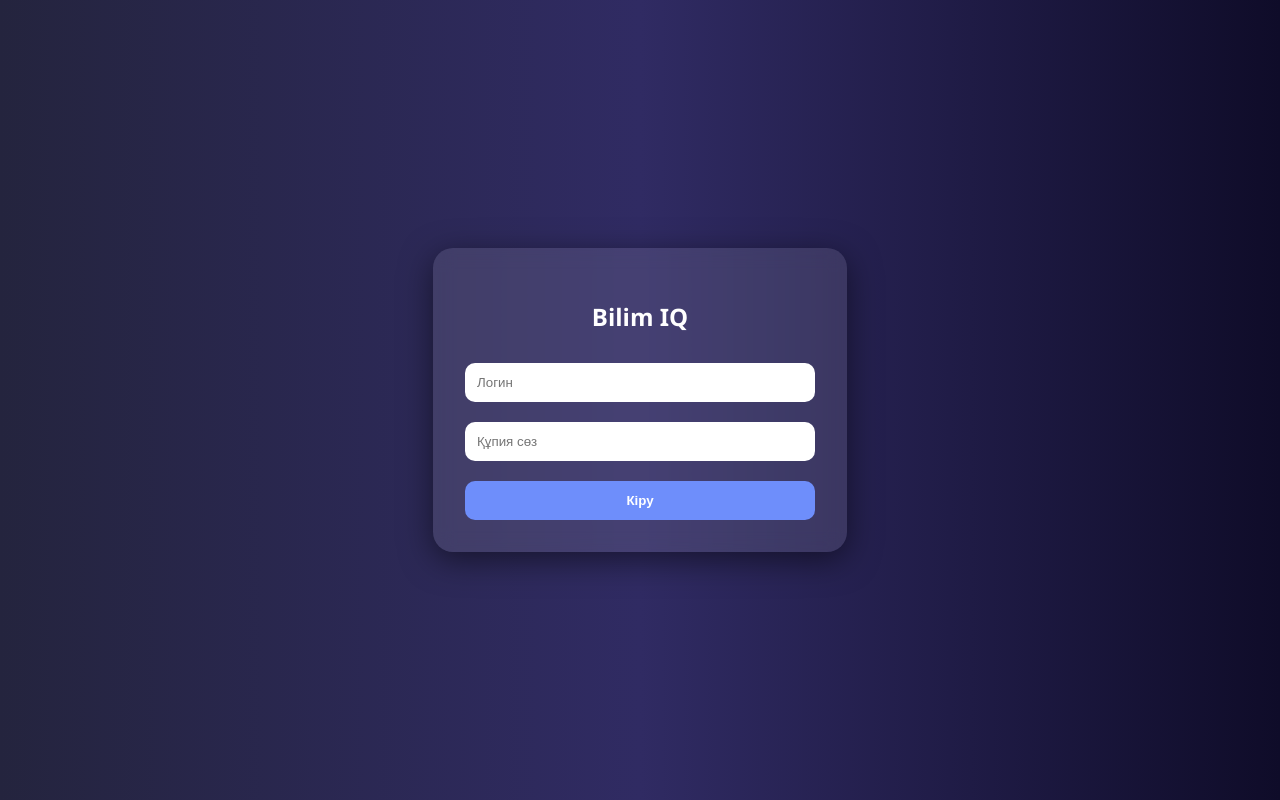
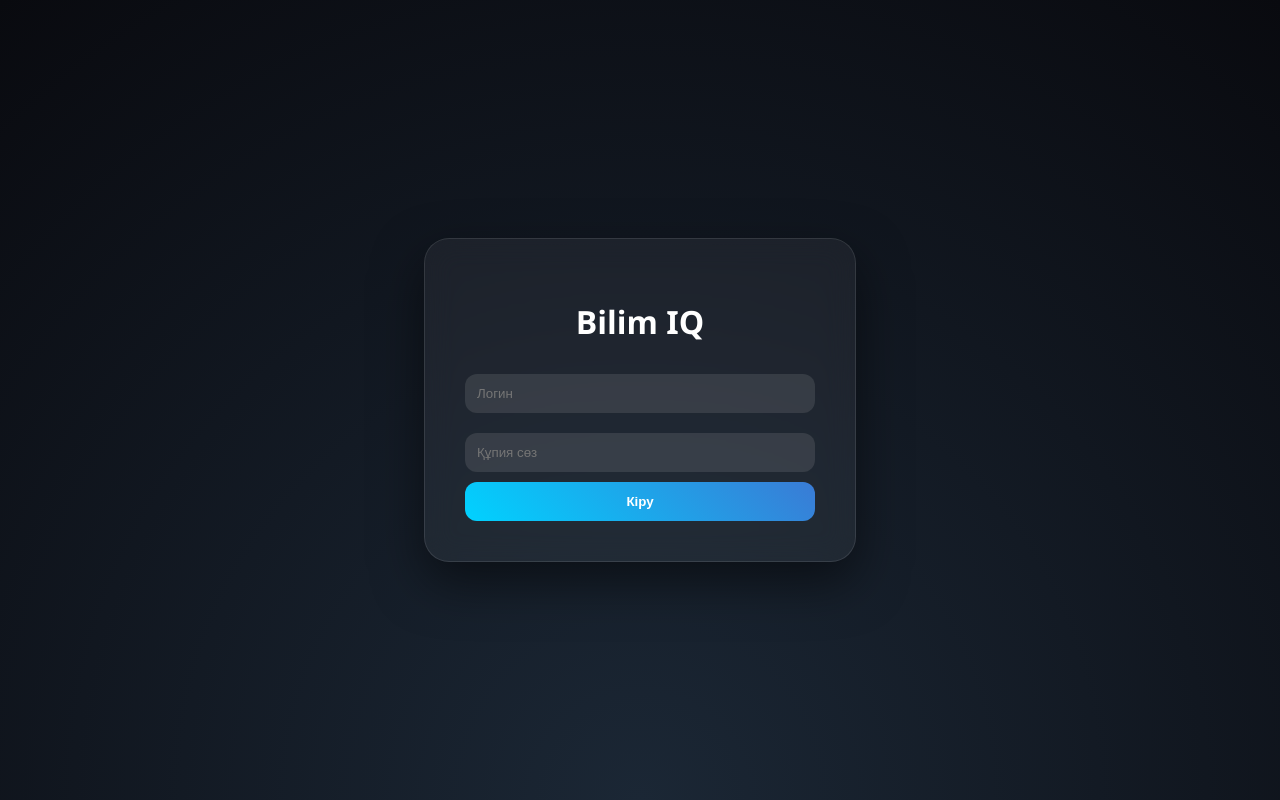
Before and after one commit to alishersultansiyk06-creator/bilim-iq, a Flask app: page /login in a window 1280 px wide. Run offline with Flask 3, Linux system fonts and the light colour scheme; data comes from the database, SQL or seed files in the repository.

Commit message:
Update login.html

```diff
--- a/templates/login.html
+++ b/templates/login.html
@@ -1,44 +1,38 @@
 <!DOCTYPE html>
-<html lang="kk">
+<html>
 <head>
-    <meta charset="UTF-8">
     <meta name="viewport" content="width=device-width, initial-scale=1.0">
     <title>Bilim IQ - Кіру</title>
     <style>
         body {
-            margin: 0; padding: 0;
-            font-family: 'Segoe UI', sans-serif;
-            background: #0f0c29;
-            background: linear-gradient(to right, #24243e, #302b63, #0f0c29);
-            color: white;
-            display: flex; align-items: center; justify-content: center;
-            height: 100vh;
+            margin: 0; height: 100vh; display: flex; align-items: center; justify-content: center;
+            background: radial-gradient(circle at bottom, #1B2735 0%, #090A0F 100%);
+            font-family: 'Segoe UI', sans-serif; color: white; overflow: hidden;
         }
-        .login-card {
-            background: rgba(255, 255, 255, 0.1);
-            backdrop-filter: blur(10px);
-            padding: 2rem;
-            border-radius: 20px;
-            width: 90%; max-width: 350px;
-            box-shadow: 0 8px 32px rgba(0,0,0,0.5);
-            text-align: center;
+        .glass-card {
+            background: rgba(255, 255, 255, 0.05);
+            backdrop-filter: blur(15px);
+            border: 1px solid rgba(255, 255, 255, 0.1);
+            border-radius: 25px; padding: 40px;
+            width: 90%; max-width: 350px; text-align: center;
+            box-shadow: 0 20px 50px rgba(0,0,0,0.5);
         }
         input {
-            width: 100%; padding: 12px; margin: 10px 0;
-            border-radius: 10px; border: none; outline: none;
+            width: 100%; padding: 12px; margin: 10px 0; border-radius: 12px;
+            border: none; background: rgba(255, 255, 255, 0.1); color: white; outline: none;
             box-sizing: border-box;
         }
         button {
-            width: 100%; padding: 12px;
-            background: #6e8efb; border: none;
-            border-radius: 10px; color: white; font-weight: bold;
-            cursor: pointer; margin-top: 10px;
+            width: 100%; padding: 12px; border-radius: 12px; border: none;
+            background: linear-gradient(45deg, #00d2ff, #3a7bd5);
+            color: white; font-weight: bold; cursor: pointer; transition: 0.3s;
         }
+        button:hover { transform: scale(1.05); box-shadow: 0 0 20px rgba(0,210,255,0.5); }
     </style>
 </head>
 <body>
-    <div class="login-card">
-        <h2>Bilim IQ</h2>
+    <div class="glass-card">
+        <h1>Bilim IQ</h1>
         <form method="POST">
             <input type="text" name="user" placeholder="Логин" required>
             <input type="password" name="pass" placeholder="Құпия сөз" required>
```
